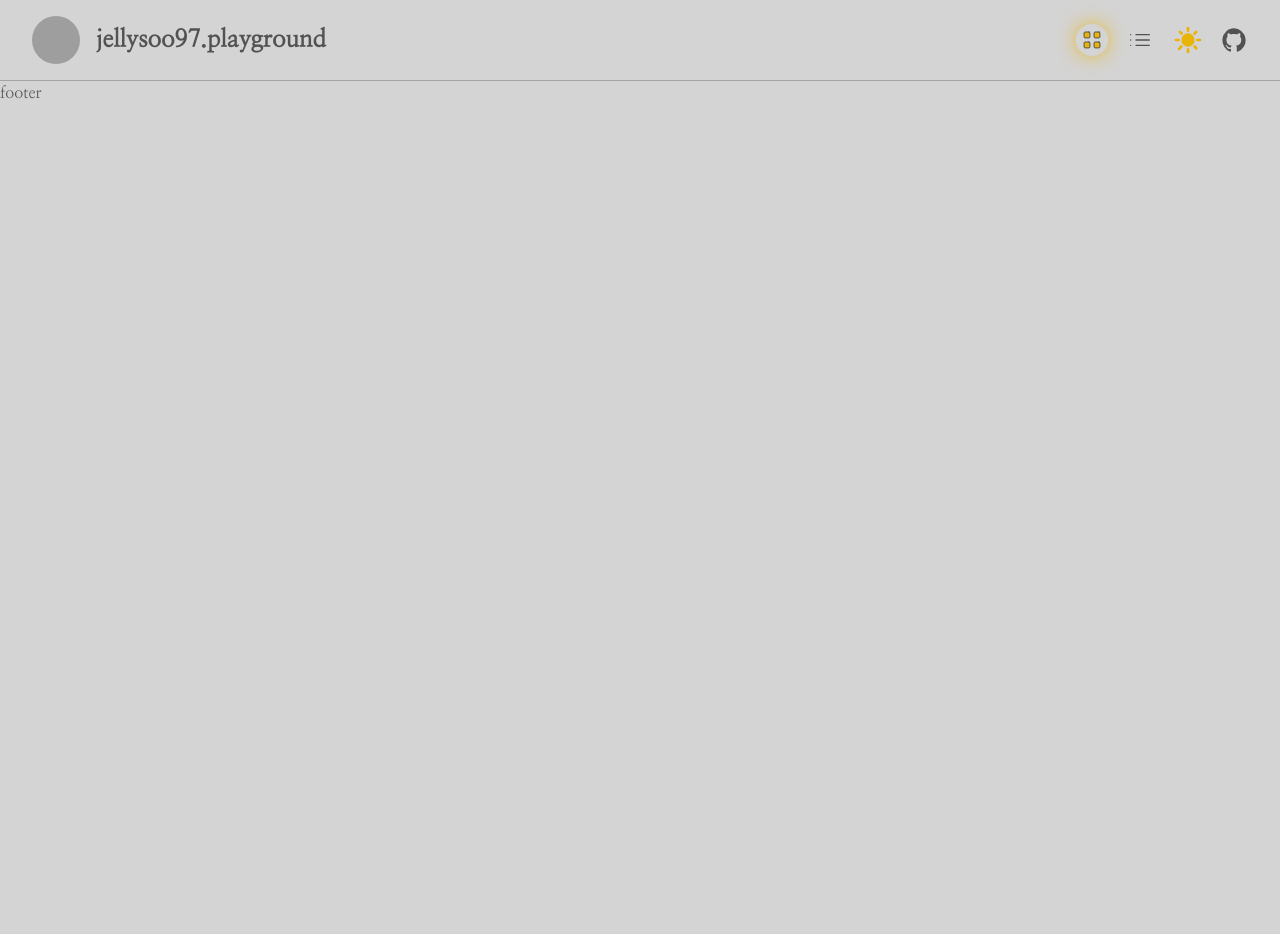
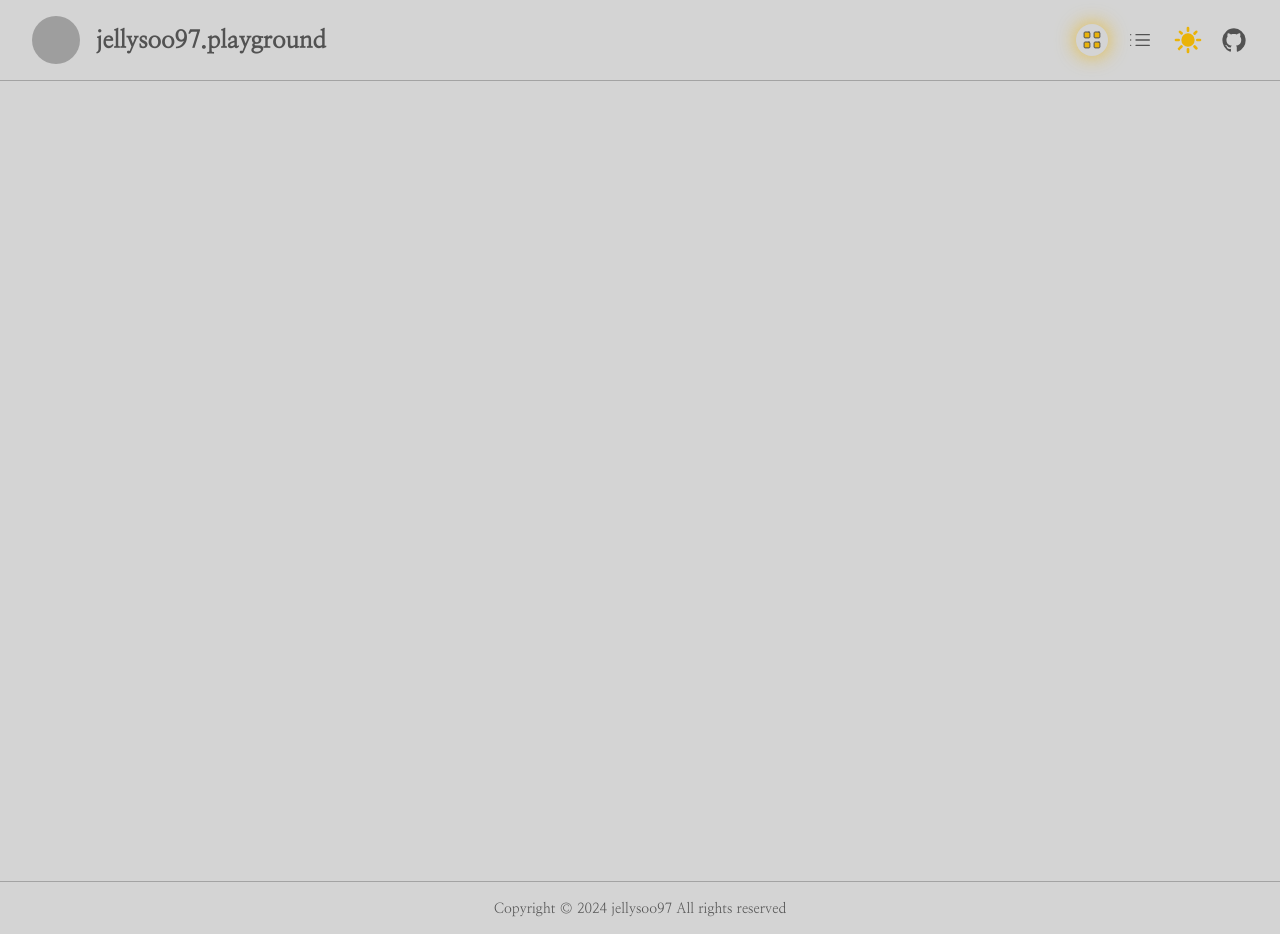
Before and after one commit to jellysoo97/jellysoo97-wiki, a Next.js app: page / in a window 1280 px wide. Before the commit the page ends 800 px from the top, so only its background shows below. Built offline with nearby package versions, Linux system fonts and the light colour scheme; grey boxes are pictures that could not be loaded.

Commit message:
feat: create footer

```diff
--- a/src/app/layout.tsx
+++ b/src/app/layout.tsx
@@ -1,6 +1,5 @@
 import '@/styles/globals.css'
 
-import { Cutive_Mono, Nanum_Myeongjo } from 'next/font/google'
 import React from 'react'
 
 import Footer from '@/components/layout/Footer'
@@ -8,31 +7,18 @@ import Header from '@/components/layout/Header'
 import NextThemeProvider from '@/components/provider/NextThemeProvider'
 import ViewProvider from '@/components/provider/ViewProvider'
 
-const serif = Nanum_Myeongjo({
-  subsets: ['latin'],
-  weight: '400',
-  display: 'swap',
-  variable: '--font-serif',
-})
-const mono = Cutive_Mono({
-  subsets: ['latin'],
-  weight: '400',
-  display: 'swap',
-  variable: '--font-mono',
-})
-
 export default function RootLayout({
   children,
 }: {
   children: React.ReactNode
 }) {
   return (
-    <html lang="en" className={`${serif.variable} ${mono.variable}`}>
+    <html lang="en">
       <body>
         <NextThemeProvider>
           <ViewProvider>
             <Header />
-            <main>{children}</main>
+            <main className="wrapper h-screen">{children}</main>
             <Footer />
           </ViewProvider>
         </NextThemeProvider>
--- a/src/components/layout/Footer.tsx
+++ b/src/components/layout/Footer.tsx
@@ -1,5 +1,17 @@
+import { siteConfig } from '@/constants/config'
+import { DateFormatTypeEnum, formatDate, today } from '@/utils/format-date'
+
 const Footer = () => {
-  return <footer>footer</footer>
+  return (
+    <footer>
+      <div className="w-full border-t border-neutral-400">
+        <div className="wrapper flex justify-center items-center py-4 text-sm">
+          Copyright © {formatDate(today, DateFormatTypeEnum.YearOnly)}{' '}
+          {siteConfig.author.name} All rights reserved
+        </div>
+      </div>
+    </footer>
+  )
 }
 
 export default Footer
```
